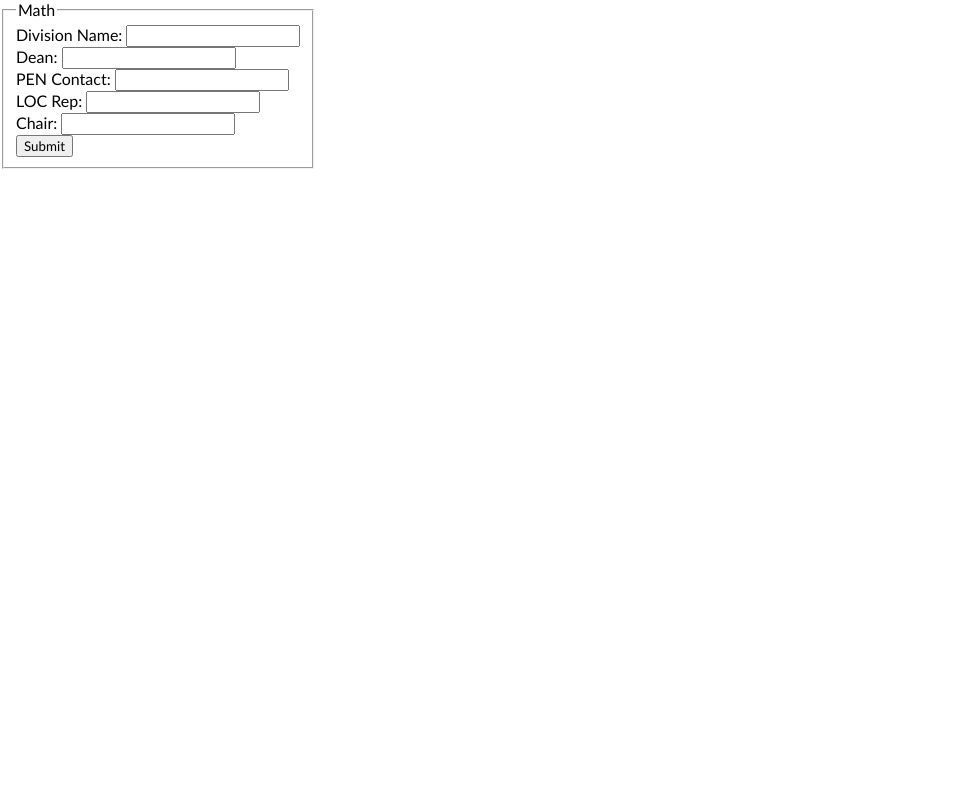
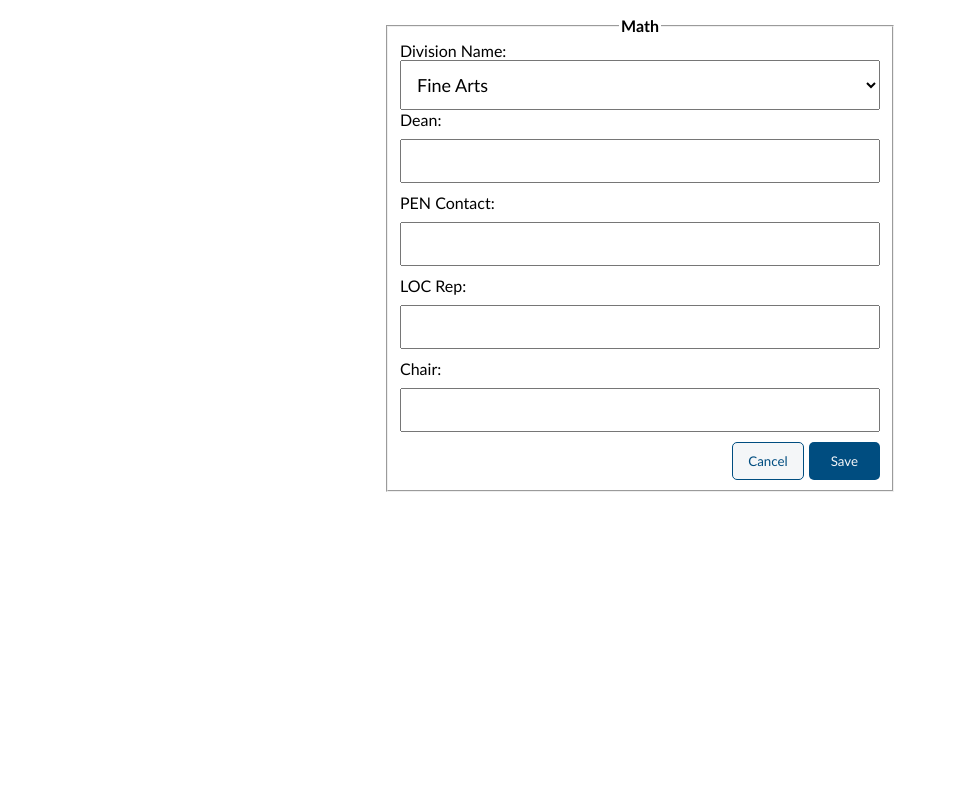
Before and after one commit to Akaiokaa/LOC-dashboard, a web app: file Departments/Math.html in a window 1280 px wide. Shown: the whole page, without its empty margins (0-955 px from the left). Run offline with its HTML, style and script files only (its server is not run), Linux system fonts and the light colour scheme.

Commit message:
Styled form

```diff
--- a/Departments/Math.html
+++ b/Departments/Math.html
@@ -16,7 +16,17 @@
         <span class="error" id="err-division"
           >Please input a Division Name!</span
         >
-        <input type="text" name="Division" id="Division" />
+        <br />
+        <select name="Division" id="Division">
+          <option value="art">Fine Arts</option>
+          <option value="humanities">Humanities</option>
+          <option value="social">Social Science</option>
+          <option value="english">English</option>
+          <option value="science">Science</option>
+          <option value="technology">Technology</option>
+          <option value="health">Health Science</option>
+          <option value="trades">Trades</option>
+        </select>
         <br />
 
         <label for="Dean">Dean:</label>
@@ -39,7 +49,10 @@
         <input type="text" name="Chair" id="Chair" />
 
         <br />
-        <button>Submit</button>
+        <div class="button-container">
+          <button id="cancel-button">Cancel</button>
+          <button id="save-button">Save</button>
+        </div>
       </fieldset>
     </form>
     <!-- <ul>
--- a/styles/styles.css
+++ b/styles/styles.css
@@ -88,6 +88,57 @@ footer {
   text-align: center;
 }
 
+/* form styling */
+input[type="text"],
+input[type="email"] {
+  width: 100%;
+  padding: 12px;
+  margin: 10px 0;
+  box-sizing: border-box;
+}
+
+select {
+  width: 100%;
+  padding: 12px;
+  font-size: large;
+}
+
+#department-form {
+  width: 40%;
+  margin: 0 auto;
+  padding: 1rem;
+  border-radius: 1%;
+}
+
+legend {
+  text-align: center;
+  font-weight: 600;
+}
+
+button {
+  padding: 10px 15px;
+  border: none;
+  border-radius: 5px;
+}
+
+.button-container {
+  display: flex;
+  justify-content: flex-end;
+  gap: 5px;
+}
+
+#save-button {
+  background-color: var(--primary);
+  color: var(--secondary);
+  padding: 11px 22px;
+}
+
+#cancel-button {
+  background-color: var(--secondary);
+  color: var(--primary);
+  border: 1px solid var(--primary);
+}
+
 /* error styling */
 .error {
   color: red;
```
Also changed, not shown: js/data.js (added, +7 -0 lines).
